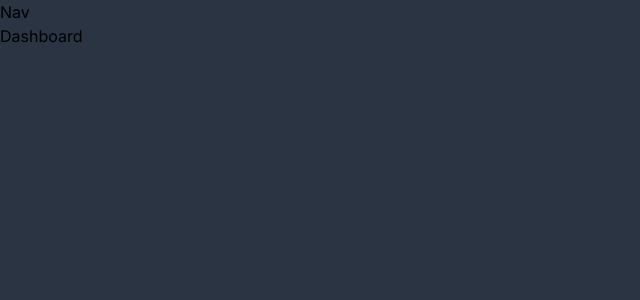
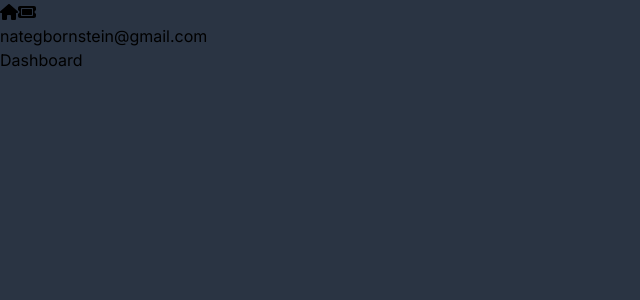
Before and after one commit to greenteaisgreat/intuitive-ticketing, a Next.js app: page / in a window 1280 px wide. Shown: the top 300 px of the page, without its empty margins (0-640 px from the left). Built offline with nearby package versions, Linux system fonts and the light colour scheme.

Commit message:
Add Link Component with Icons

```diff
--- a/app/(components)/Nav.jsx
+++ b/app/(components)/Nav.jsx
@@ -1,5 +1,23 @@
+import { faHome, faTicket } from '@fortawesome/free-solid-svg-icons';
+import { FontAwesomeIcon } from '@fortawesome/react-fontawesome';
+import Link from 'next/link';
+
 const Nav = () => {
-    return <div>Nav</div>;
+    return (
+        <nav>
+            <div>
+                <Link href="/">
+                    <FontAwesomeIcon icon={faHome} className="icon" />
+                </Link>
+                <Link href="/TicketPage/new">
+                    <FontAwesomeIcon icon={faTicket} className="icon" />
+                </Link>
+            </div>
+            <div>
+                <p className="text-default-100">nategbornstein@gmail.com</p>
+            </div>
+        </nav>
+    );
 };
 
 export default Nav;
```
